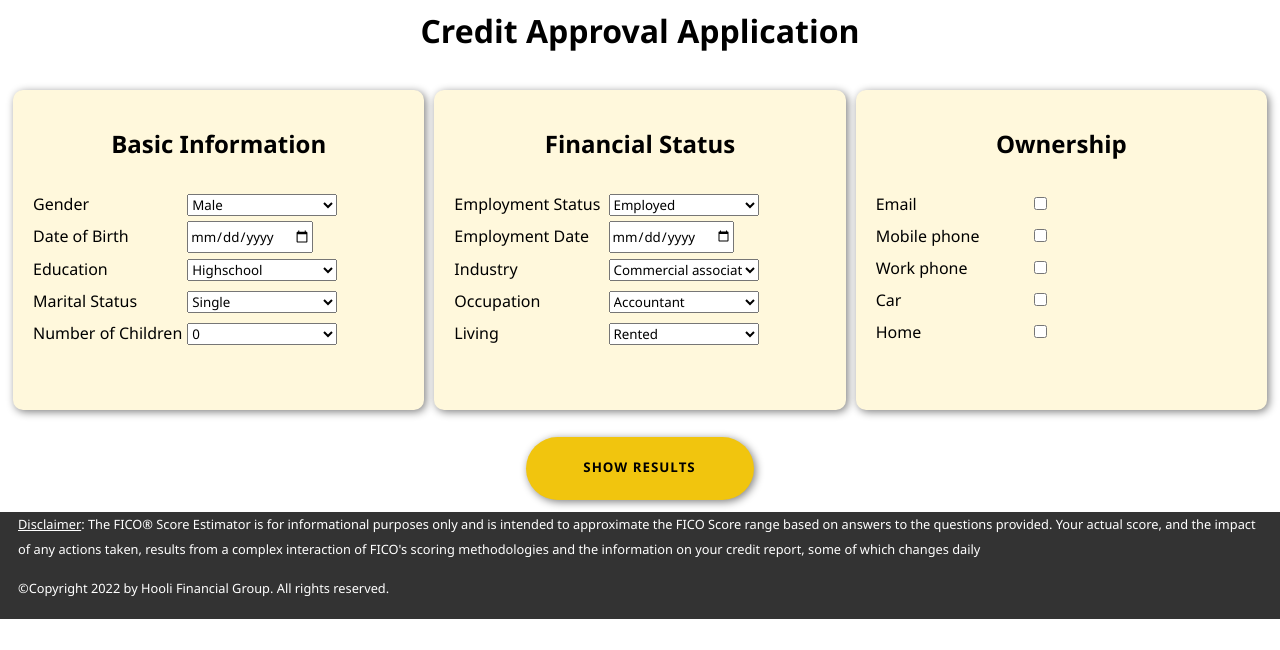
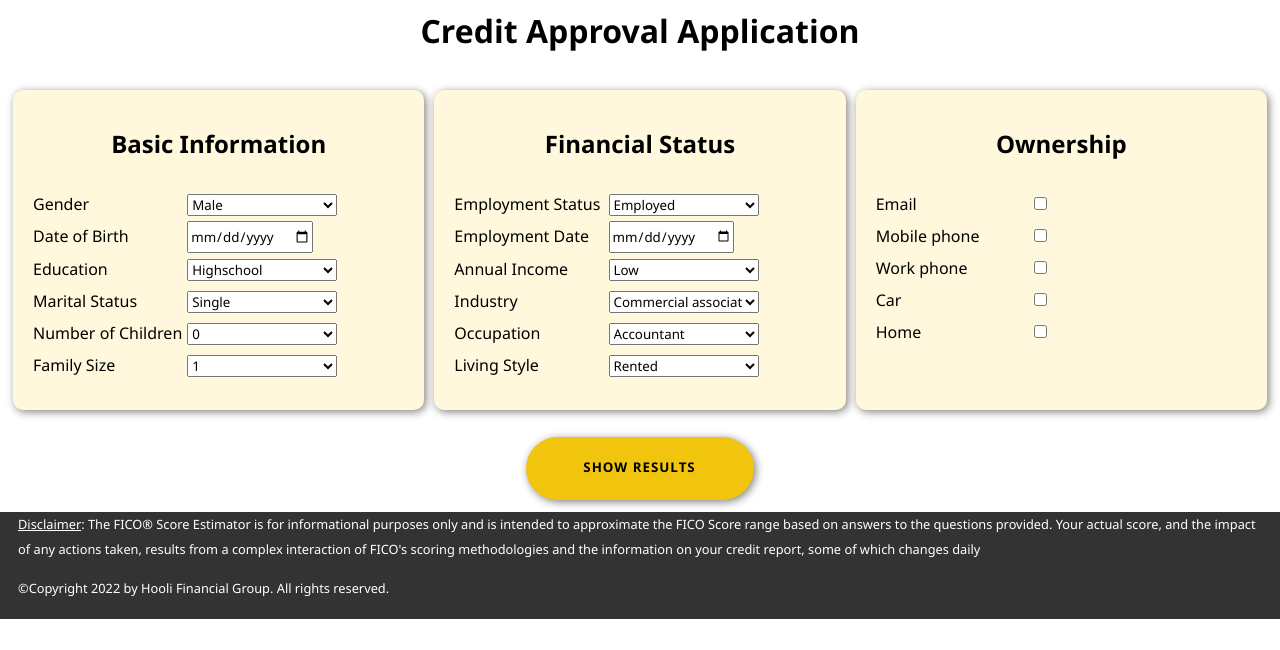
Before and after one commit to anhdo93/WGU-C964, a Flask app: page / in a window 1280 px wide. Shown: the part 102-752 px from the top of the page. Run offline with Flask 2, Linux system fonts and the light colour scheme.

Commit message:
Added family size and annual income

```diff
--- a/app.py
+++ b/app.py
@@ -1,4 +1,5 @@
-from flask import Flask, render_template
+from flask import Flask, render_template, request
+#import model
 
 app = Flask(__name__)
 
@@ -6,5 +7,32 @@ app = Flask(__name__)
 def index():
     return render_template("index.html")
 
+@app.route("/result", methods=["POST"])
+def result():
+    gender=request.form.get("GENDER")
+    dob=request.form.get("DOB")
+    education=request.form.get("EDUCATION")
+    marital_status=request.form.get("MARITAL_STATUS")
+    children_count=request.form.get("CHILDREN_COUNT")
+    family_size=request.form.get("FAMILY_SIZE")
+
+    employment_status=request.form.get("EMPLOYMENT_STATUS")
+    employment_date=request.form.get("EMPLOYMENT_DATE")
+    annual_income=request.form.get("ANNUAL_INCOME")
+    industry=request.form.get("INDUSTRY")
+    occupation=request.form.get("OCCUPATION")
+    living_style=request.form.get("LIVING_STYLE")
+
+    email=request.form.get("EMAIL")
+    mobile_phone=request.form.get("MOBILE_PHONE")
+    work_phone=request.form.get("WORK_PHONE")
+    car=request.form.get("CAR")
+    home=request.form.get("HOME")
+
+
+    return gender
+
+
+
 if __name__ == "__main__":
     app.run(debug=True)
--- a/model.py
+++ b/model.py
@@ -32,7 +32,7 @@ users = users.rename(columns = {'MONTHS_BALANCE':'OPEN_MONTH'})
 print(users['APPROVED'].value_counts())
 users['APPROVED'].value_counts(normalize=True)
 
-# Raw Data
+# Raw Data = Merge Application + Credit data
 # Merge two dataframes 'application' and 'open_month' by 'ID'
 raw = pd.merge(application, users, how = 'right', on ='ID')
 raw.dropna(inplace = True) # Drop credit records with no information - ANY
--- a/static/style.css
+++ b/static/style.css
@@ -44,6 +44,7 @@ h1, h2 {
     width: 300px;
     min-width: 300px;
     flex-grow: 1;
+    max-width: 400px;
 }
 .dropdown {
     margin: 10px;
--- a/templates/index.html
+++ b/templates/index.html
@@ -22,7 +22,7 @@
             </nav>
         </header>
         <main>
-            <form action="" id="app_form">
+            <form action="/result" method="post" id="app_form">
                 <h1>Credit Approval Application</h1>
                 <div class="container">
                     <div class="item">
@@ -57,6 +57,13 @@
                                     <option value="2">2</option>
                                     <option value=">2">>2</option>
                                 </select>
+                                <br>
+                                <label for="family-size">Family Size</label>
+                                <select id="family-size" name="FAMILY_SIZE">
+                                    <option value="1">1</option>
+                                    <option value="2">2</option>
+                                    <option value=">2">>2</option>
+                                </select>
                             </div>
                         </section>
                     </div>
@@ -73,6 +80,13 @@
                                 <label for="select-employment-date">Employment Date</label>
                                 <input id="select-employment-date" type="date" placeholder="MM/DD/YYYY" name="EMPLOYMENT_DATE">
                                 <br>
+                                <label for="annual-income">Annual Income</label>
+                                <select id="annual-income" name="ANNUAL-INCOME">
+                                    <option value="Low">Low</option>
+                                    <option value="Medium">Medium</option>
+                                    <option value="High">High</option>
+                                </select>
+                                <br>
                                 <label for="select-industry">Industry</label>
                                 <select id="select-industry" name="INDUSTRY">
                                     <option value="Commercial associate">Commercial associate</option>
@@ -86,7 +100,7 @@
                                     <option value="Sales staff">Sales staff</option>
                                 </select>
                                 <br>
-                                <label for="select-living">Living</label>
+                                <label for="select-living">Living Style</label>
                                 <select id="select-living" name="LIVING_STYLE">
                                     <option value="Rented">Rented</option>
                                     <option value="House/Apartment">House/Apartment</option>
@@ -103,7 +117,7 @@
                                 <input type="checkbox" id="email" name="EMAIL">
                                 <br>
                                 <label for="mobile phone">Mobile phone</label>
-                                <input type="checkbox" id="mobile-phone" name="MOBILE">
+                                <input type="checkbox" id="mobile-phone" name="MOBILE_PHONE">
                                 <br>
                                 <label for="work phone">Work phone</label>
                                 <input type="checkbox" id="work-phone" name="WORK_PHONE">
@@ -119,7 +133,7 @@
                     </div>
                 </div>
             </form>
-            <input type="button" form="app_form" value="Show Results" id="button">
+            <input type="submit" form="app_form" value="Show Results" id="button">
 
 
         </main>
```
